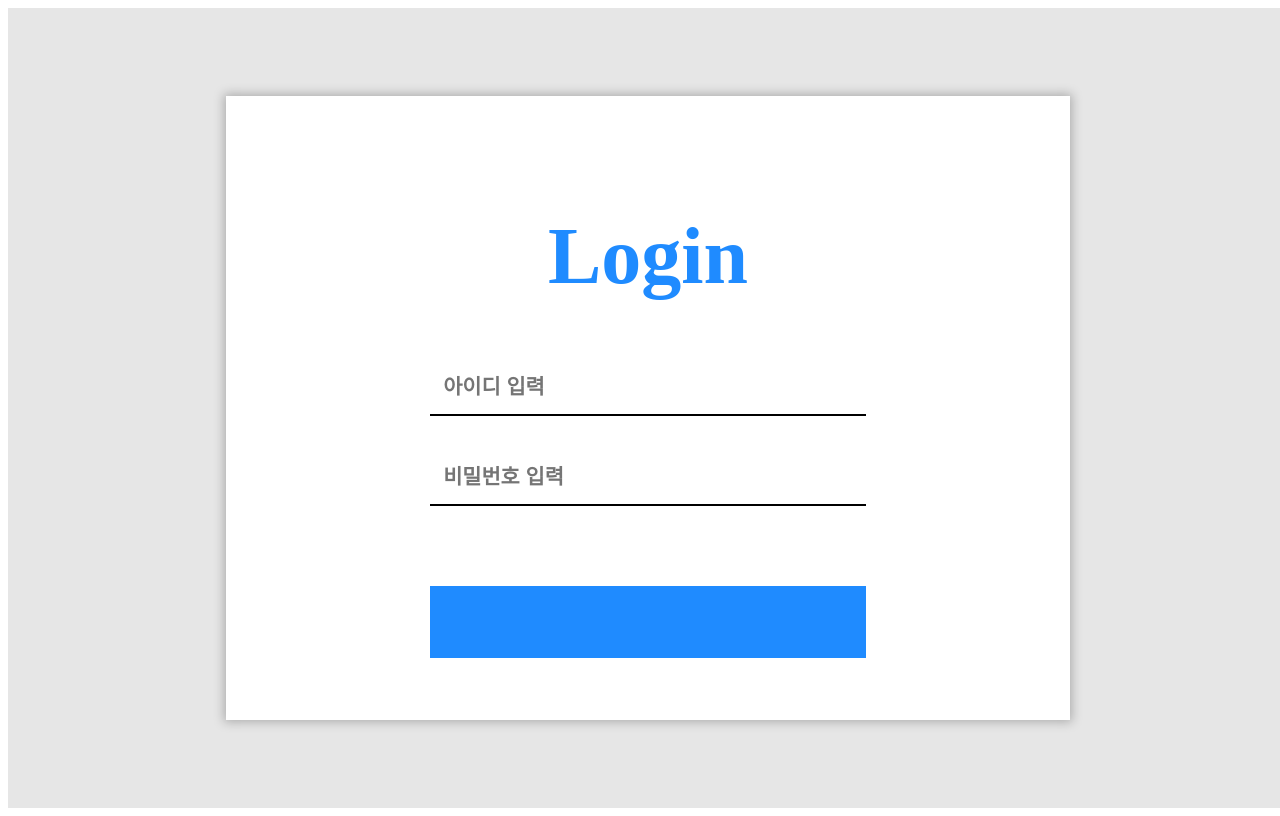
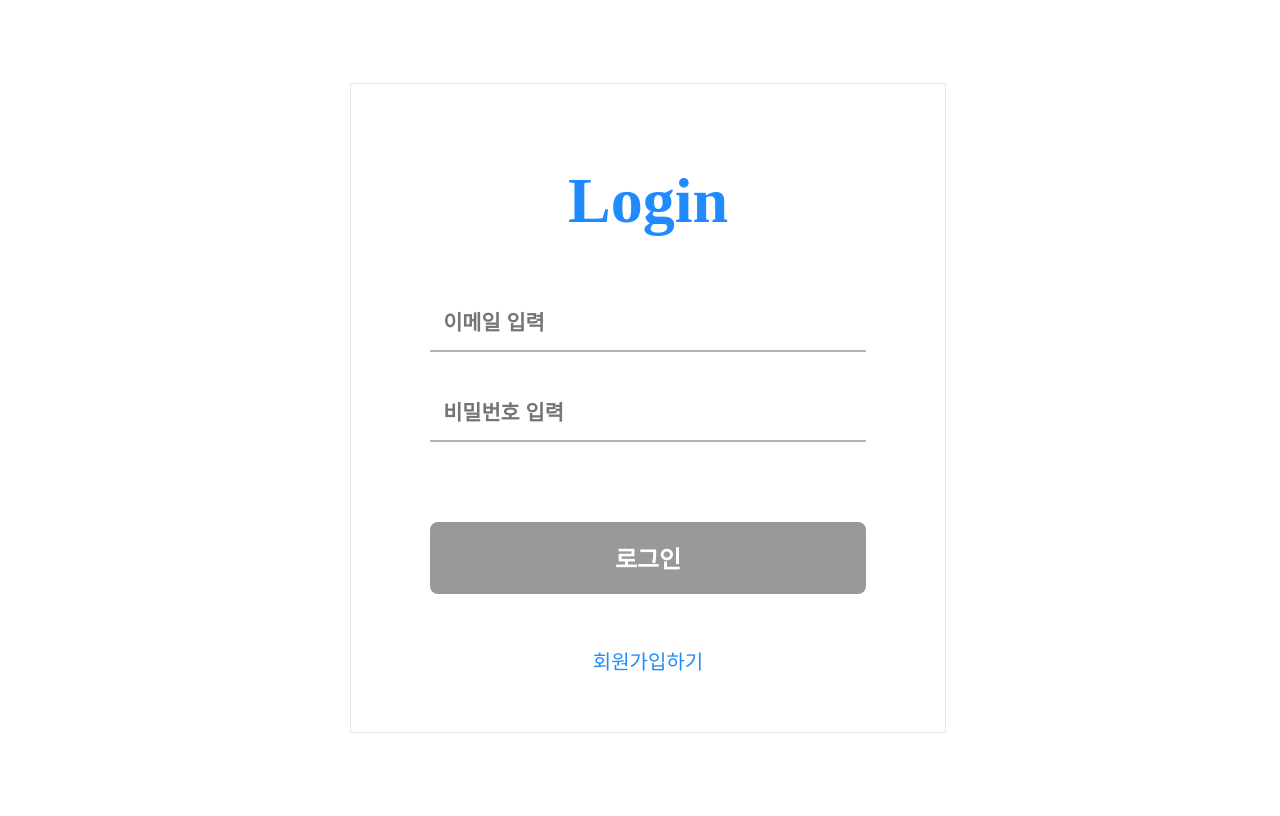
Before and after one commit to kwonminjae5700/Gomdoliro-board-Front, a React (Vite) app in the folder Gomdoliro-front/: page /login in a window 1280 px wide. Built offline with nearby package versions, Linux system fonts and the light colour scheme.

Commit message:
Feat : 로그인 페이지 퍼블리싱

```diff
--- a/Gomdoliro-front/src/pages/LoginPage.jsx
+++ b/Gomdoliro-front/src/pages/LoginPage.jsx
@@ -1,8 +1,19 @@
-import React from 'react'
+import {React, useState} from 'react'
 import '../styles/login.css'
 
 const LoginPage = () => {
+    const [userId, setUserId] = useState('')
+    const [userPW, setUserPW] = useState('')
 
+    let buttonStyle = {
+        backgroundColor : "#999999"
+    }
+
+    if(userId.length > 0 && userPW.length > 0) {
+        buttonStyle = {
+            backgroundColor : "#1F8BFF"
+        }
+    }
 
     return (
         <div className="loginBackground">
@@ -10,13 +21,28 @@ const LoginPage = () => {
                 <h1>Login</h1>
                 <div>
                     <div className="login-input">
-                        <input type="text" placeholder="아이디 입력"/>
+                        <input
+                            type="text"
+                            placeholder="이메일 입력"
+                            value={userId}
+                            onChange={(e) => {
+                                setUserId(e.target.value)
+                            }}
+                        />
                     </div>
                     <div className="login-input">
-                        <input type="text" placeholder="비밀번호 입력"/>
+                        <input
+                            type="password"
+                            placeholder="비밀번호 입력"
+                            value={userPW}
+                            onChange={(e) => {
+                                setUserPW(e.target.value)
+                            }}
+                        />
                     </div>
                 </div>
-                <button></button>
+                <button style={buttonStyle}>로그인</button>
+                <h3>회원가입하기</h3>
             </main>
         </div>
     )
--- a/Gomdoliro-front/src/styles/login.css
+++ b/Gomdoliro-front/src/styles/login.css
@@ -2,8 +2,7 @@
     display : flex;
     width : 100vw;
     height : 100vh;
-    background-color : #E6E6E6;
-    padding: 18vh 18vw;
+    padding: 12vh 44vw;
     justify-content : center;
     align-items : center;
     box-sizing : border-box;
@@ -18,23 +17,31 @@
     width : 100%;
     height : 100%;
     background: #FFF;
-    box-shadow: 0px 0px 10px 2px rgba(0, 0, 0, 0.25);
-    padding : -20px 220px;
-
-
+    border : 1px solid #E6E6E6;
+    padding : 20px 220px;
 }
 
 .login-container > h1 {
     color : #1F8BFF;
+    font-size: 64px;
+    font-style: normal;
     font-weight: 600;
-    font-size: 80px;
+    line-height: normal;
     margin-bottom : 5vh;
+    white-space: nowrap;
 }
 
+.login-container > h3 {
+    color : #1F8BFF;
+    font-size: 20px;
+    font-style: normal;
+    font-weight: 500;
+    line-height: normal;
+}
 .login-input {
     width : 34vw;
     height : 40px;
-    border-bottom : 2px solid #000000;
+    border-bottom : 2px solid #B3B3B3;
     margin-bottom : 6vh;
 }
 
@@ -56,12 +63,21 @@
 }
 
 .login-container > button {
+    color : #FFF;
+    font-size: 24px;
+    font-style: normal;
+    font-weight: 600;
+    line-height: normal;
     width : 34vw;
     height : 9vh;
-    background-color : #1F8BFF;
     border : none;
+    border-radius: 8px;
 }
 
 .login-container > button:hover {
     cursor : pointer;
 }
+
+.login-container > h3 {
+    cursor : pointer;
+}
```
